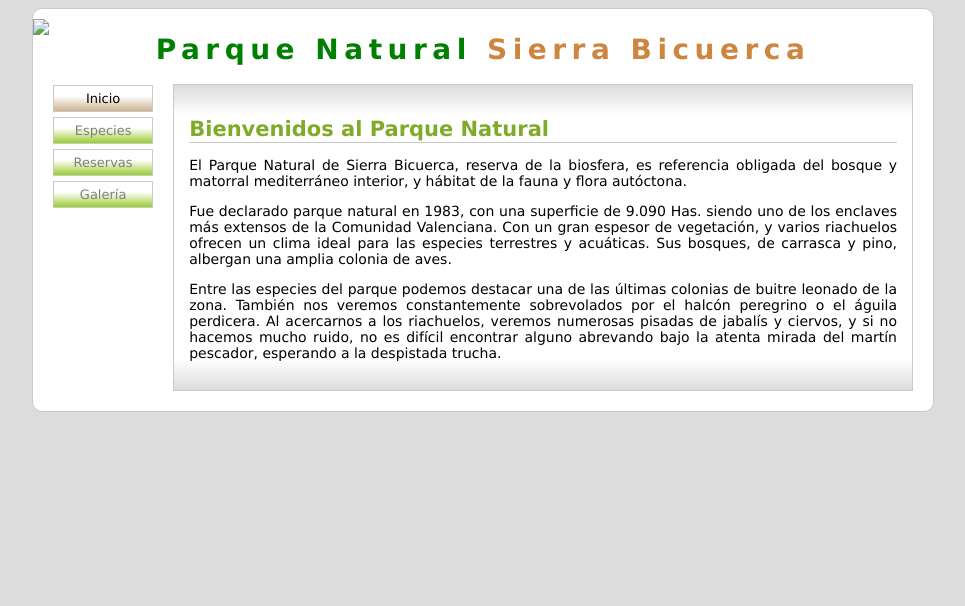
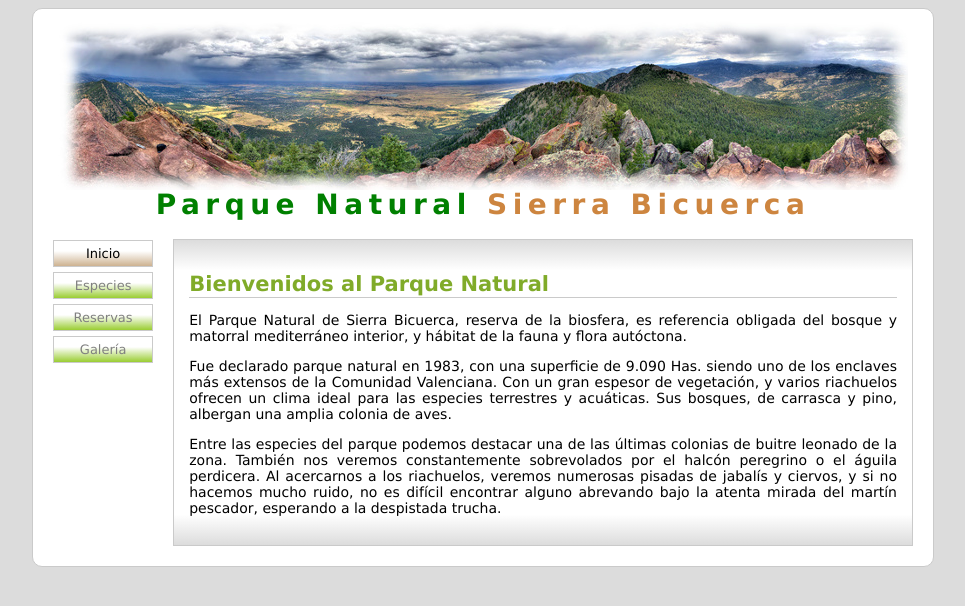
Before and after one commit to MeriaCarrera/ParcNatural2, a plain HTML site: page index.html in a window 1280 px wide. Shown: the whole page, without its empty margins (157-1122 px from the left). Drawn offline with Linux system fonts and the light colour scheme.

Commit message:
commit03

```diff
--- a/index.html
+++ b/index.html
@@ -7,7 +7,7 @@
 </head>
 <body>
     <div class="all">
-        <img src="/parquenatural2/imagenes/panoramica.jpg">
+        <img src="/parcnatural2/imagenes/panoramica.jpg">
         <h1>Parque Natural <span>Sierra Bicuerca</span></h1>
         <div class="menu_con">
             <ul>
```
Also changed, not shown: especies.html (+1 -1 lines).
